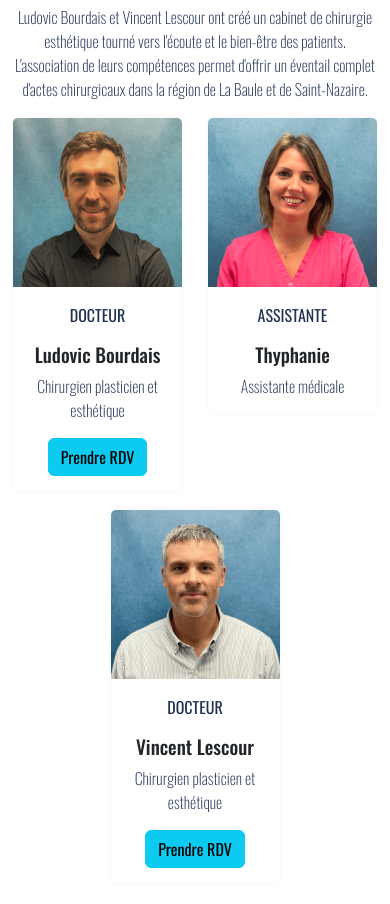
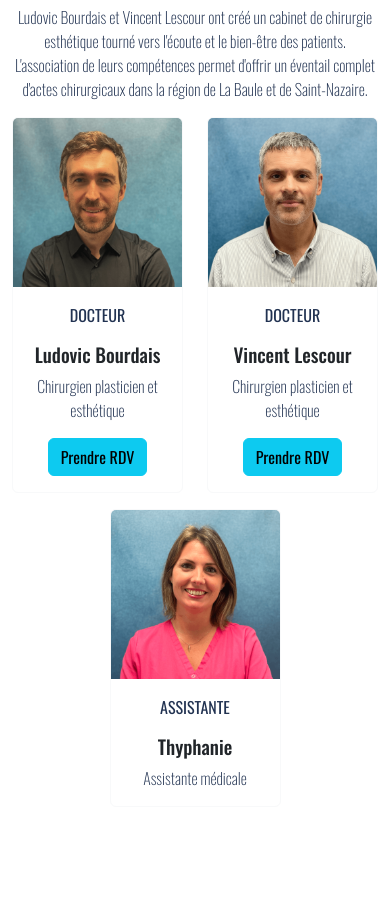
Before and after one commit to yoanngrange/centre-esthetique-estuaire-com, a plain HTML site: page index.html in a window 390 px wide. Shown: the part 6995-7899 px from the top of the page. Drawn offline with nearby package versions, Linux system fonts and the light colour scheme.

Commit message:
typhanie after docs on mobile

```diff
--- a/index.html
+++ b/index.html
@@ -333,7 +333,7 @@
 						Ludovic Bourdais et Vincent Lescour ont créé un cabinet de chirurgie esthétique tourné vers l'écoute et le bien-être des patients.<br/>
 						L'association de leurs compétences permet d'offrir un éventail complet d'actes chirurgicaux dans la région de La Baule et de Saint-Nazaire.
 					</p>
-					<div class="row justify-content-around">
+					<div class="d-none d-md-flex row justify-content-around">
 						<div class="col-lg-3 col-md-3 col-6">
 							<a href="https://www.doctolib.fr/chirurgien-plastique/saint-nazaire/ludovic-bourdais">
 								<div class="card border-light mb-3">
@@ -375,6 +375,50 @@
 									</div>
 								</div>
 							</a>
+						</div>
+					</div>
+					<div class="d-flex d-md-none row justify-content-around">
+						<div class="col-lg-3 col-md-3 col-6">
+							<a href="https://www.doctolib.fr/chirurgien-plastique/saint-nazaire/ludovic-bourdais">
+								<div class="card border-light mb-3">
+									<img src="img/equipe-medicale/ludovic-bourdais.png" class="card-img-top" alt="Ludovic Bourdais"/>
+									<div class="card-body">
+										<p class="card-text">
+											<strong>DOCTEUR</strong>
+										</p>
+										<h4 class="card-title">Ludovic Bourdais</h4>
+										<p class="card-text">Chirurgien plasticien et esthétique</p>
+										<button type="button" class="btn btn-info">Prendre RDV</button>
+									</div>
+								</div>
+							</a>
+						</div>
+						<div class="col-lg-3 col-md-3 col-6">
+							<a href="https://www.doctolib.fr/chirurgien-plastique/saint-nazaire/vincent-lescour">
+								<div class="card border-light mb-3">
+									<img src="img/equipe-medicale/vincent-lescour.png" class="card-img-top" alt="Vincent Lescour"/>
+									<div class="card-body">
+										<p class="card-text">
+											<strong>DOCTEUR</strong>
+										</p>
+										<h4 class="card-title">Vincent Lescour</h4>
+										<p class="card-text">Chirurgien plasticien et esthétique</p>
+										<button type="button" class="btn btn-info">Prendre RDV</button>
+									</div>
+								</div>
+							</a>
+						</div>
+						<div class="col-lg-3 col-md-3 col-6">
+							<div class="card border-light mb-3">
+								<img src="img/equipe-medicale/typhanie.png" class="card-img-top" alt="Thyphanie"/>
+								<div class="card-body">
+									<p class="card-text">
+										<strong>ASSISTANTE</strong>
+									</p>
+									<h4 class="card-title">Thyphanie</h4>
+									<p class="card-text">Assistante médicale</p>
+								</div>
+							</div>
 						</div>
 					</div>
 				</div>
```
